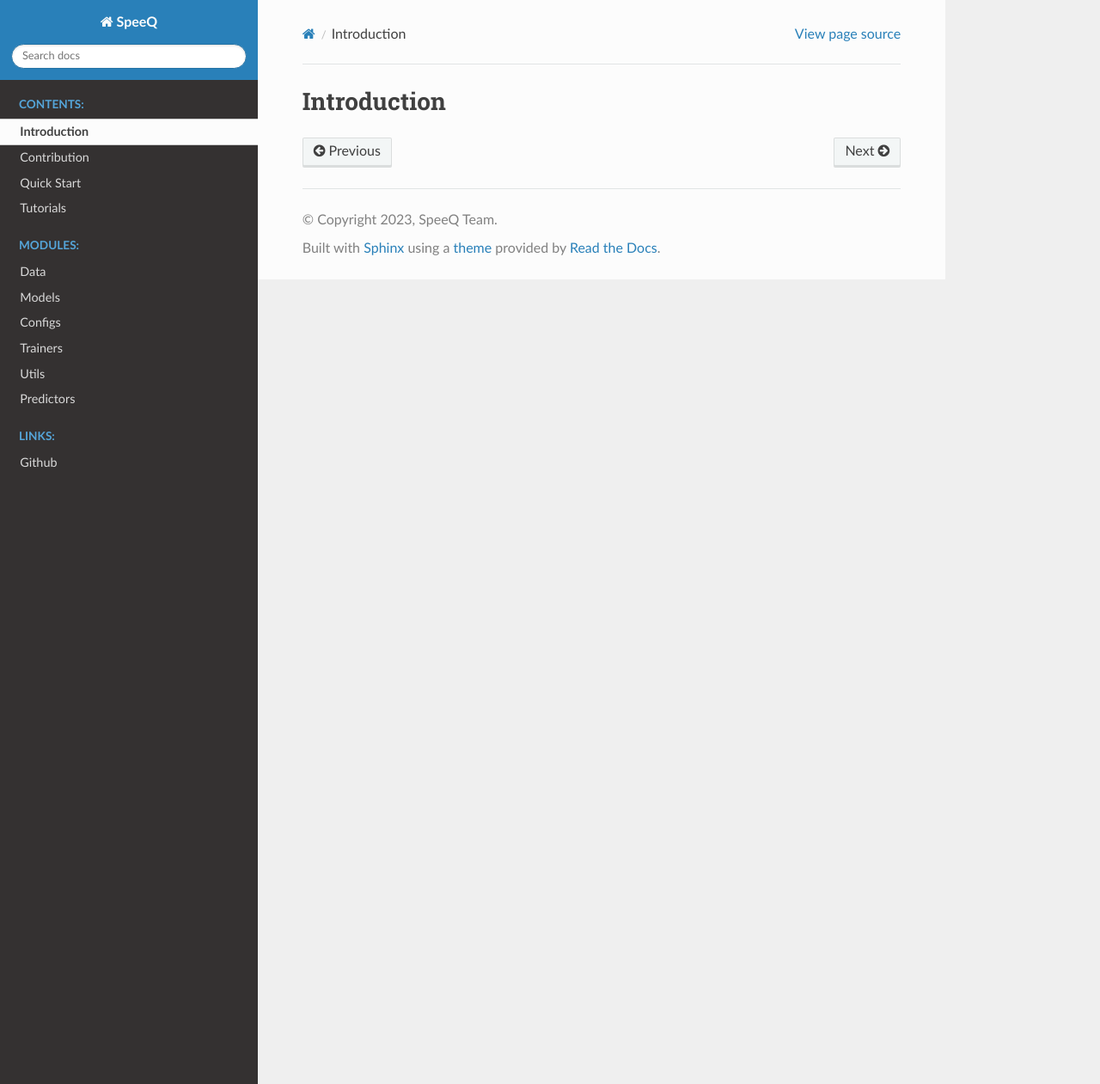
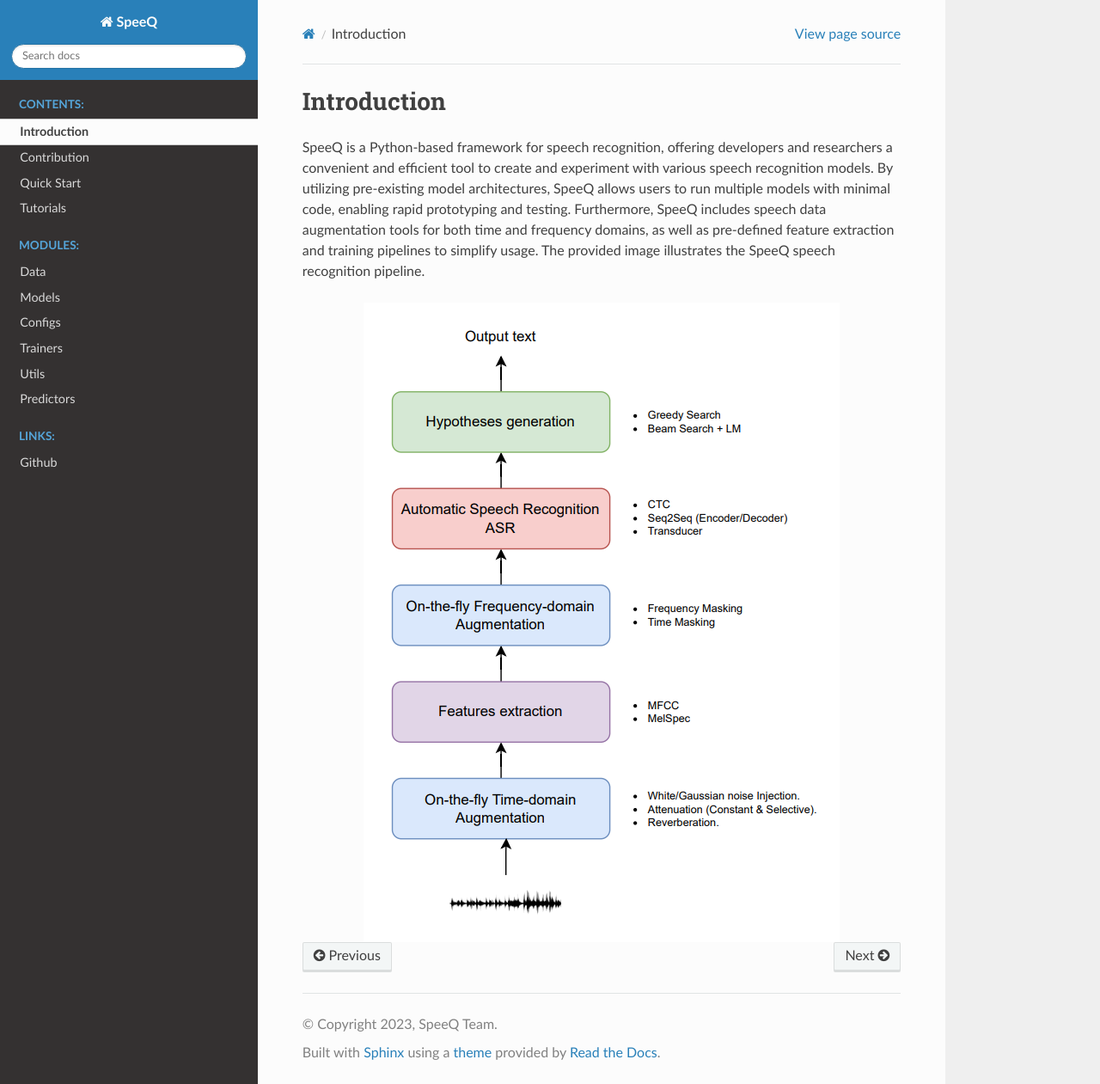
Before and after one commit to msalhab96/SpeeQ, a Sphinx documentation site: the page built from docs/files/intro.rst, in a window 1280 px wide and 1261 px high. Shown: the whole window at 86% size. Built offline with Sphinx 7.4.7 and the Read the Docs theme 2.0.0, drawn with Linux system fonts in a browser that asks for light colours.

Commit message:
introduction updated

```diff
--- a/docs/files/intro.rst
+++ b/docs/files/intro.rst
@@ -1,2 +1,14 @@
 Introduction
 ============
+
+SpeeQ is a Python-based framework for speech recognition, offering developers and
+researchers a convenient and efficient tool to create and experiment with various
+speech recognition models. By utilizing pre-existing model architectures, SpeeQ allows
+users to run multiple models with minimal code, enabling rapid prototyping and testing.
+Furthermore, SpeeQ includes speech data augmentation tools for both time and frequency
+domains, as well as pre-defined feature extraction and training pipelines to simplify usage.
+The provided image illustrates the SpeeQ speech recognition pipeline.
+
+
+.. image:: ../images/overview.png
+    :align: center
```
Also changed, not shown: docs/images/overview.png (added).
